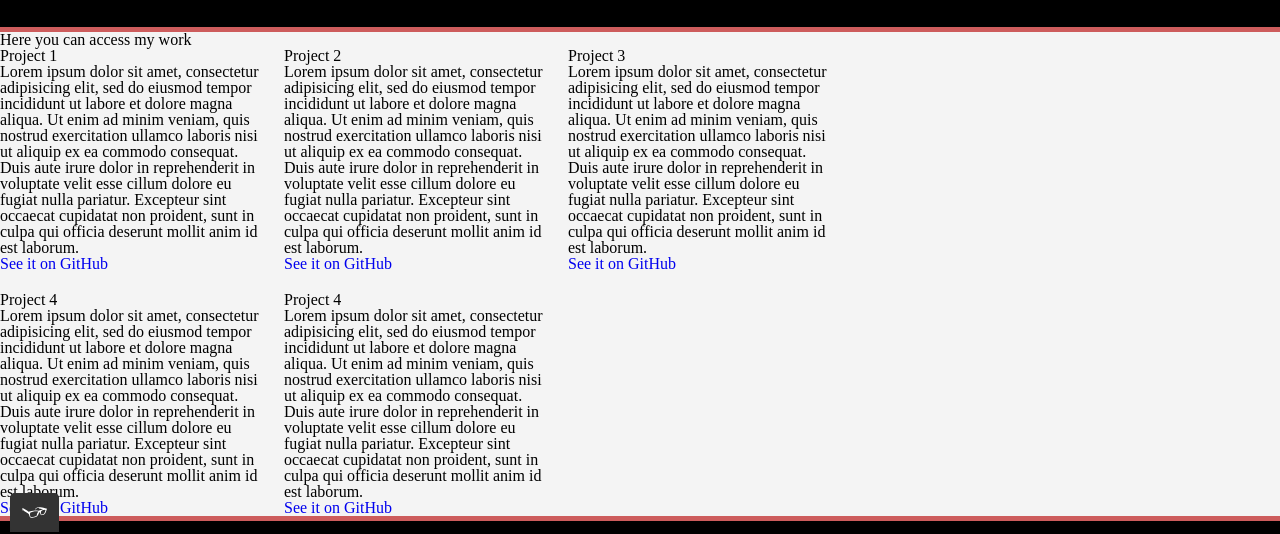
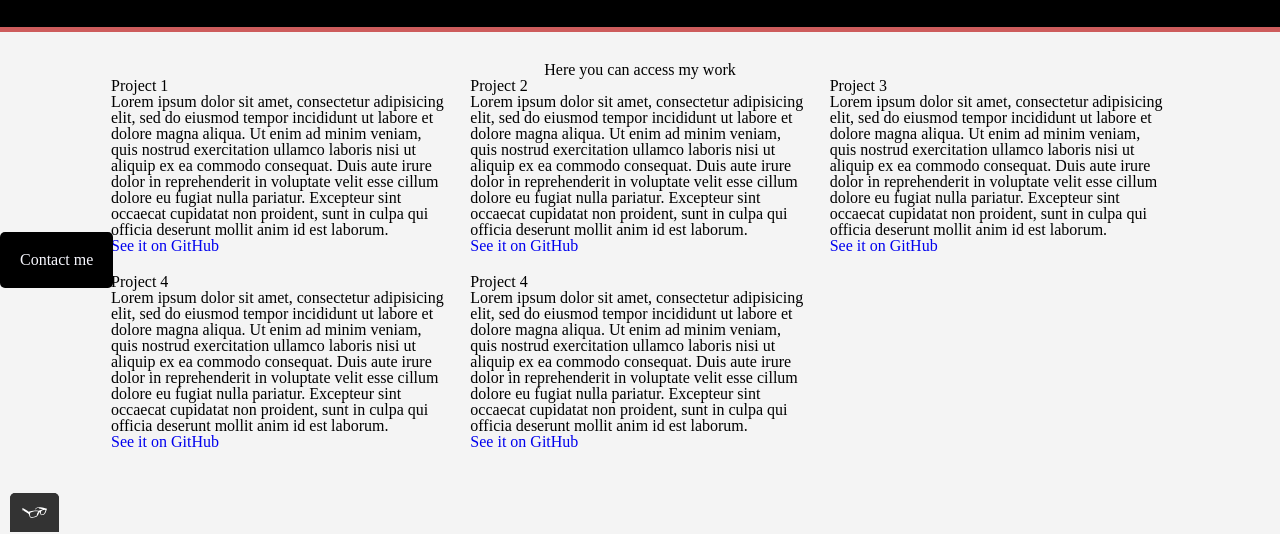
Before and after one commit to Doinita05/Portofolio, a plain HTML site: page work.html in a window 1280 px wide. Shown: the part 268-802 px from the top of the page. Drawn offline with Linux system fonts and the light colour scheme; files that its build step writes are made by us from their sources.

Commit message:
work page

```diff
--- a/css/styles.css
+++ b/css/styles.css
@@ -681,12 +681,12 @@ label{
 }
 
 /*here starts the work section*/
-section{
-  display:block;
+/*section{
+  display:flex;
   width:65%;
   border: 1px dotted indianred;
     }
-
+*/
 .grid{
   display:block;
   grid-template-columns: 1fr 1fr 1fr;
--- a/work.html
+++ b/work.html
@@ -31,7 +31,7 @@
 </header>
 
 <main>
-  <section>
+  <div class="container">
     <h1> Here you can access my work <h1>
       <div class="grid">
         <div class="grid-item">
@@ -75,7 +75,10 @@
                             <a href="https://github.com/Doinita05/Portofolio.git" target="_blank"> See it on GitHub </a>
                     </div>
               </div>
-            </section>
+            </div>
+
+            <a class="fix-me button" href="contact.html">Contact me</a>
+            <div style="margin-top:300px; margin-bottom:300px"></div>
 
             <footer class="footer-container">
                   <img a src="img/Doinita.png" width="200" height="200" alt="my LOGO">
```
